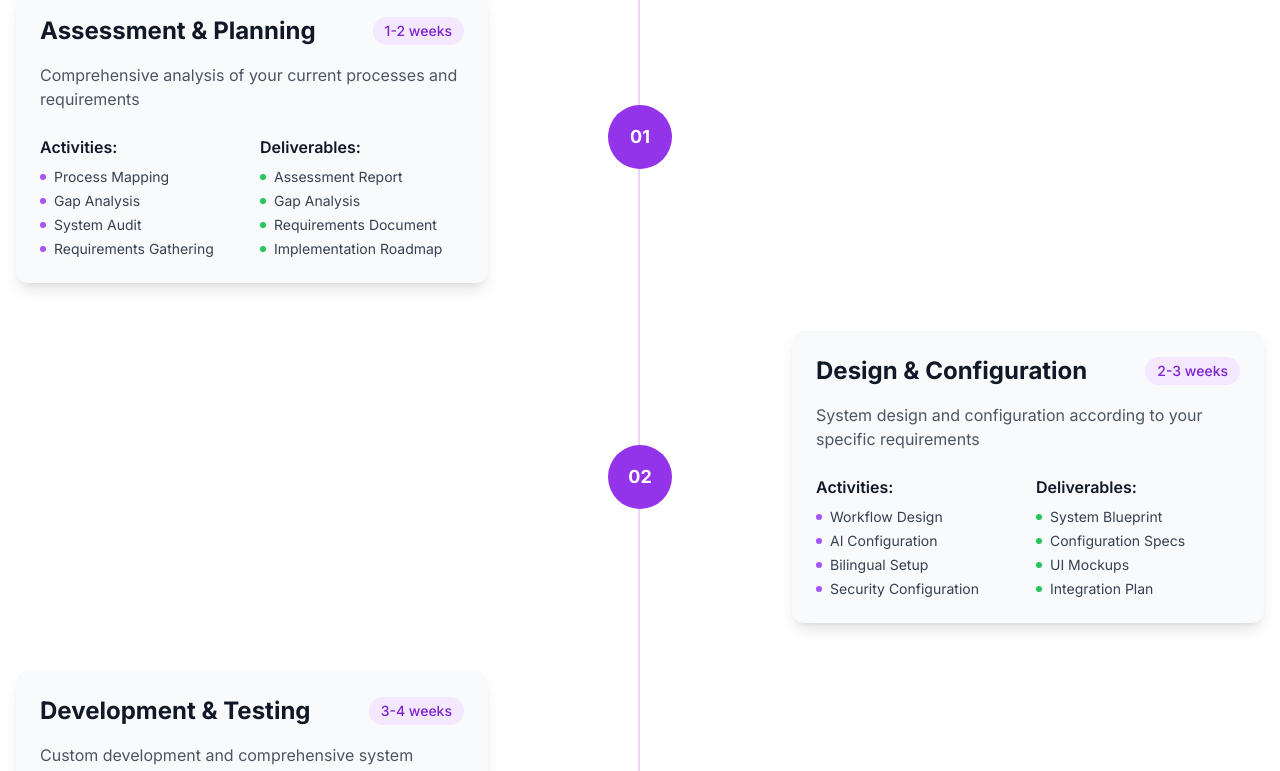
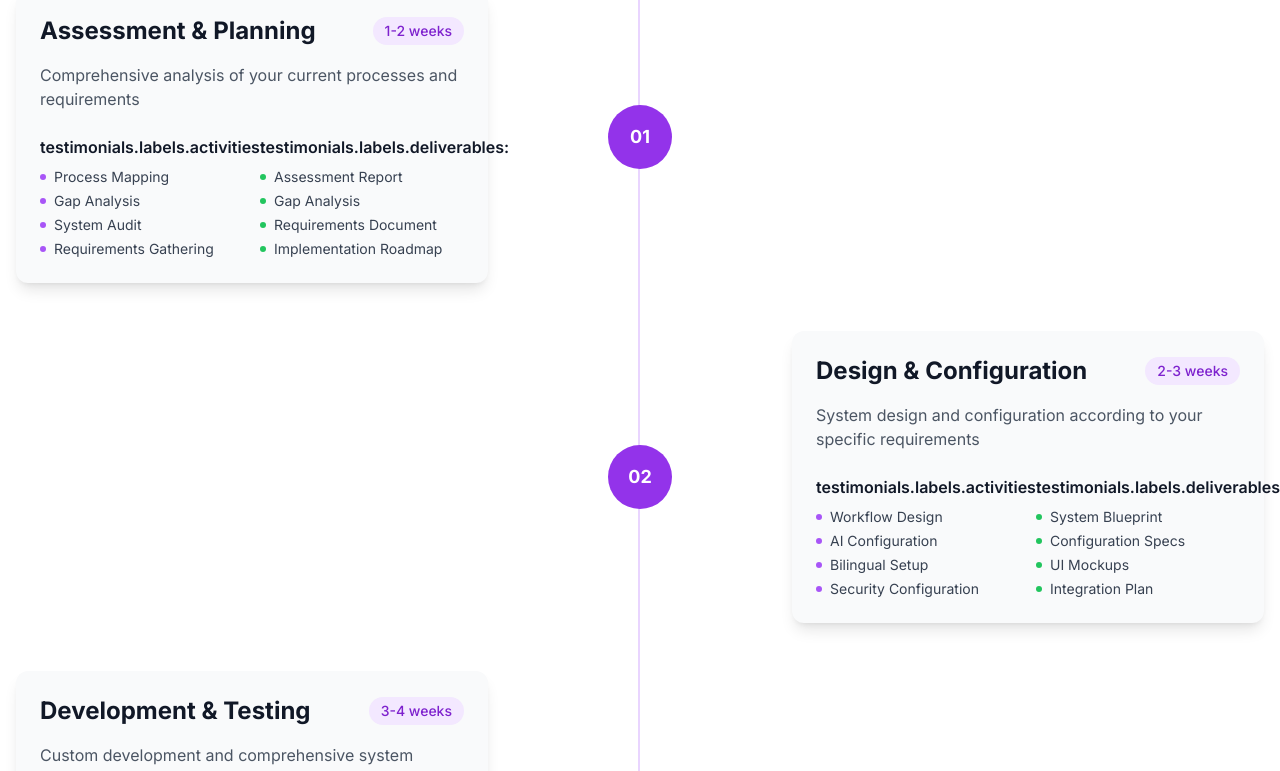
Before and after one commit to Muhammad-alduais/accenture-homepage-clone, a Next.js app: page /en in a window 1280 px wide. Shown: the part 6980-7751 px from the top of the page. Built offline with nearby package versions, Linux system fonts and the light colour scheme.

Commit message:
إصلاح التسميات غير المترجمة في قسم التنفيذ

```diff
--- a/src/components/ImplementationSection.tsx
+++ b/src/components/ImplementationSection.tsx
@@ -223,7 +223,9 @@ export default function ImplementationSection() {
 
                       <div className="grid grid-cols-1 md:grid-cols-2 gap-4">
                         <div>
-                          <h4 className={`font-semibold text-gray-900 dark:text-white mb-2 ${isRTL ? 'text-right' : 'text-left'}`}>Activities:</h4>
+                          <h4 className={`font-semibold text-gray-900 dark:text-white mb-2 ${isRTL ? 'text-right' : 'text-left'}`}>
+                            {t('testimonials.labels.activities')}:
+                          </h4>
                           <ul className="space-y-1">
                             {phase.activitiesKeys.map((activityKey, idx) => (
                               <li key={idx} className={`flex items-center ${isRTL ? 'space-x-reverse space-x-2' : 'space-x-2'}`}>
@@ -235,7 +237,9 @@ export default function ImplementationSection() {
                         </div>
 
                         <div>
-                          <h4 className={`font-semibold text-gray-900 dark:text-white mb-2 ${isRTL ? 'text-right' : 'text-left'}`}>Deliverables:</h4>
+                          <h4 className={`font-semibold text-gray-900 dark:text-white mb-2 ${isRTL ? 'text-right' : 'text-left'}`}>
+                            {t('testimonials.labels.deliverables')}:
+                          </h4>
                           <ul className="space-y-1">
                             {phase.deliverablesKeys.map((deliverableKey, idx) => (
                               <li key={idx} className={`flex items-center ${isRTL ? 'space-x-reverse space-x-2' : 'space-x-2'}`}>
```
